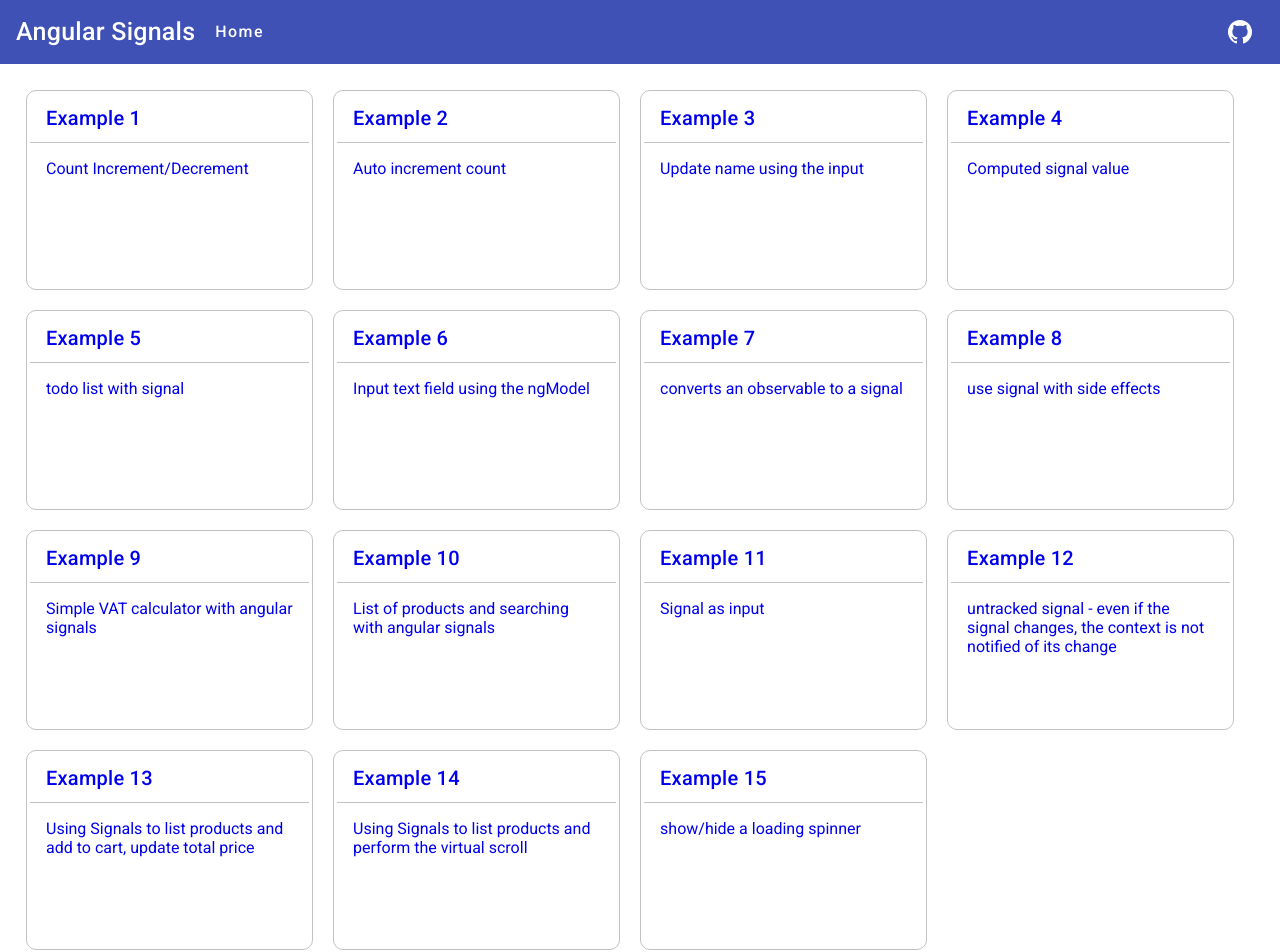
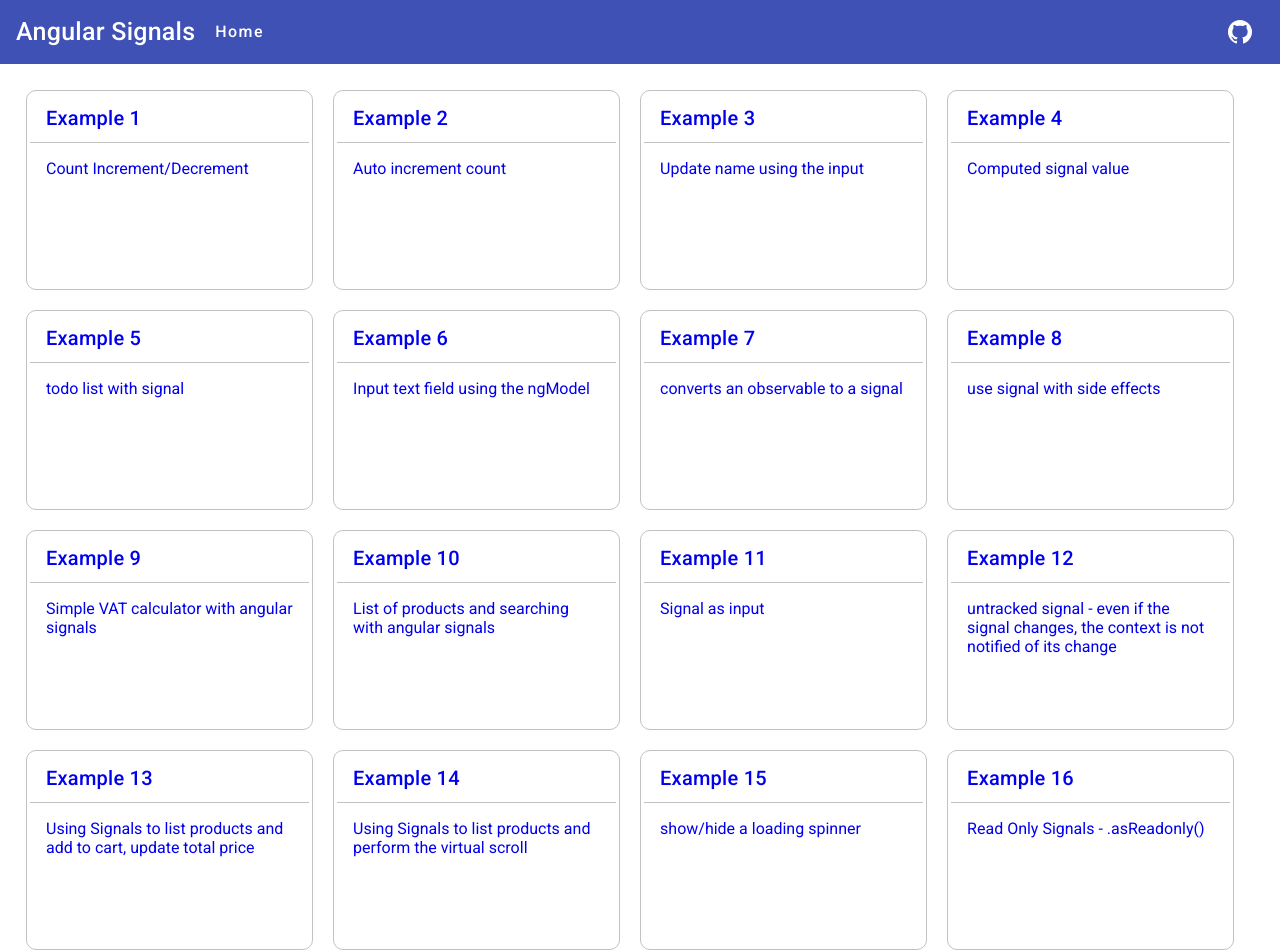
Before and after one commit to sonusindhu/angular-signals-examples, an Angular app: page / in a window 1280 px wide. Shown: the top 952 px of the page. Built offline with nearby package versions, Linux system fonts and the light colour scheme.

Commit message:
updated example 16

```diff
--- a/src/app/shared/consts/examples.const.ts
+++ b/src/app/shared/consts/examples.const.ts
@@ -78,4 +78,9 @@
     content: 'show/hide a loading spinner',
     routerLink: '/signal/signal-example15',
   },
+  {
+    title: 'Example 16',
+    content: `Read Only Signals - .asReadonly()`,
+    routerLink: '/signal/signal-example16',
+  },
 ];
```
Also changed, not shown: 1 other file (tests, documents, lock files or other folders).
